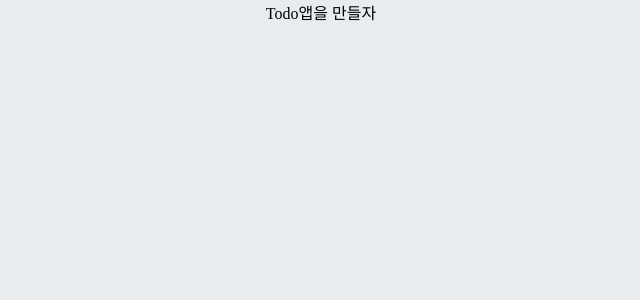
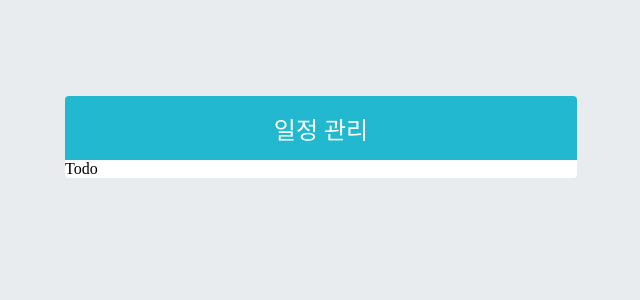
Before and after one commit to boyon99/react_todo-app, a React (Create React App) app: page / in a window 1280 px wide. Shown: the top 300 px of the page, without its empty margins (319-959 px from the left). Built offline with nearby package versions, Linux system fonts and the light colour scheme.

Commit message:
:hammer: feat: Add TodoTemplate.js

```diff
--- a/src/App.js
+++ b/src/App.js
@@ -1,10 +1,9 @@
 import './App.css';
+import TodoTemplate from './components/TodoTemplate';
 
 function App() {
   return (
-    <div className="App">
-      Todo앱을 만들자
-    </div>
+    <TodoTemplate>Todo</TodoTemplate>
   );
 }
 
--- /dev/null
+++ b/src/components/TodoTemplate.js
@@ -0,0 +1,13 @@
+import React from 'react';
+import './TodoTemplate.scss';
+
+const TodoTemplate = ({ children }) => {
+  return (
+    <div className="TodoTemplate">
+      <div className="app-title">일정 관리</div>
+      <div className="content">{children}</div>
+    </div>
+  );
+};
+
+export default TodoTemplate;
--- /dev/null
+++ b/src/components/TodoTemplate.scss
@@ -0,0 +1,22 @@
+.TodoTemplate {
+  width: 512px;
+  // width가 주어진 상태에서 좌우 중앙 정렬
+  margin-left: auto;
+  margin-right: auto;
+  margin-top: 6rem;
+  border-radius: 4px;
+  overflow: hidden;
+
+  .app-title {
+    background: #22b8cf;
+    color: white;
+    height: 4rem;
+    font-size: 1.5rem;
+    display: flex;
+    align-items: center;
+    justify-content: center;
+  }
+  .content {
+    background: white;
+  }
+}
```
